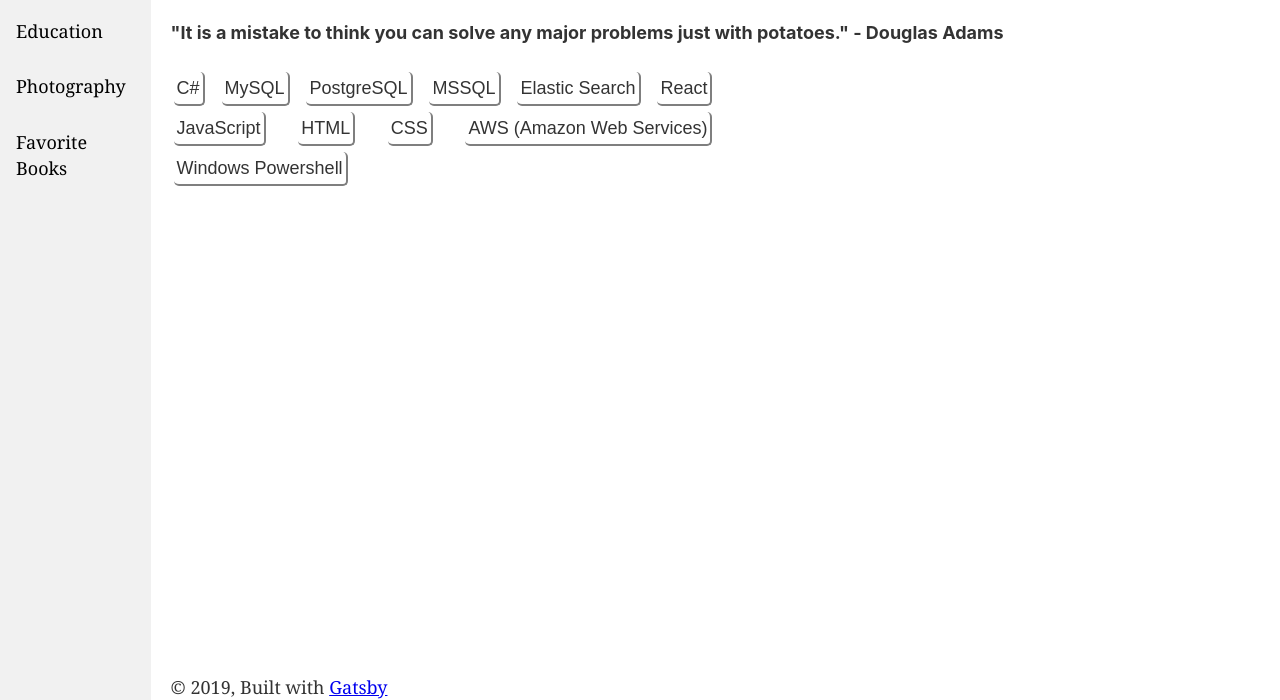
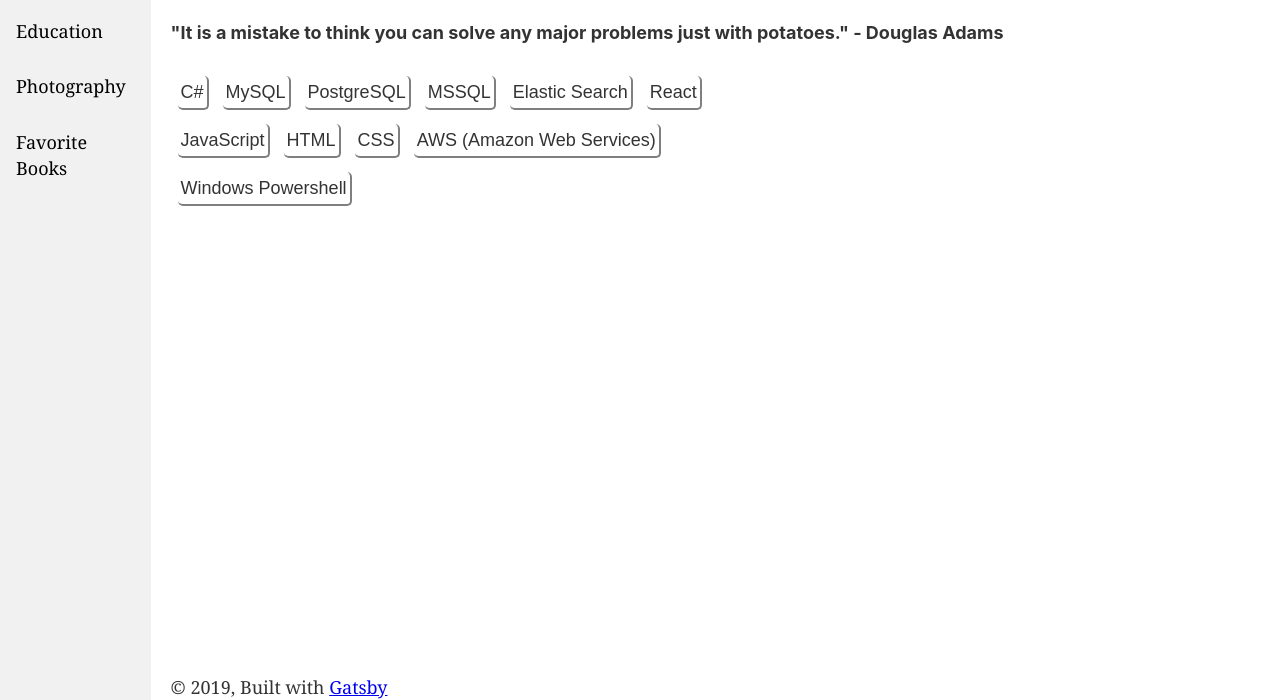
Before and after one commit to physeo/the-bryce-zone, a Gatsby site: page /Toolbox in a window 1280 px wide. Shown: the part 100-800 px from the top of the page. Built offline with nearby package versions, Linux system fonts and the light colour scheme; Gatsby itself is replaced by a stand-in of ours.

Commit message:
toolbox format fix

```diff
--- a/src/pages/toolbox.css
+++ b/src/pages/toolbox.css
@@ -4,7 +4,7 @@
   flex-flow: wrap;
   width: 50%;
   align-items: flex-start;
-  justify-content: space-between;
+  /* justify-content: space-between; */
 }
 
 .toolbox-flex-item {
@@ -13,7 +13,7 @@
   border-radius: 5px;
   font-family: sans-serif;
   padding: 3px;
-  margin: 3px;
+  margin: 7px;
 }
 
 .toolbox-flex-item:hover {
```
